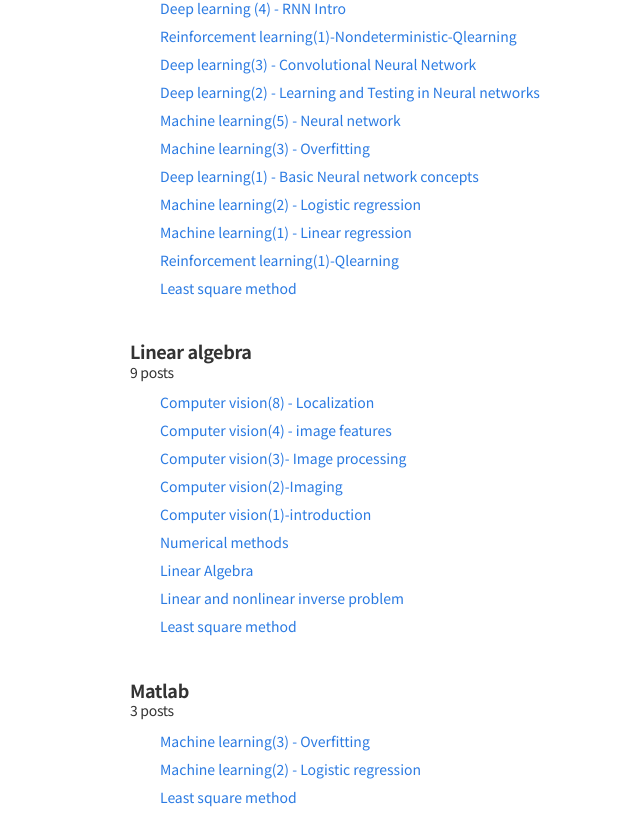
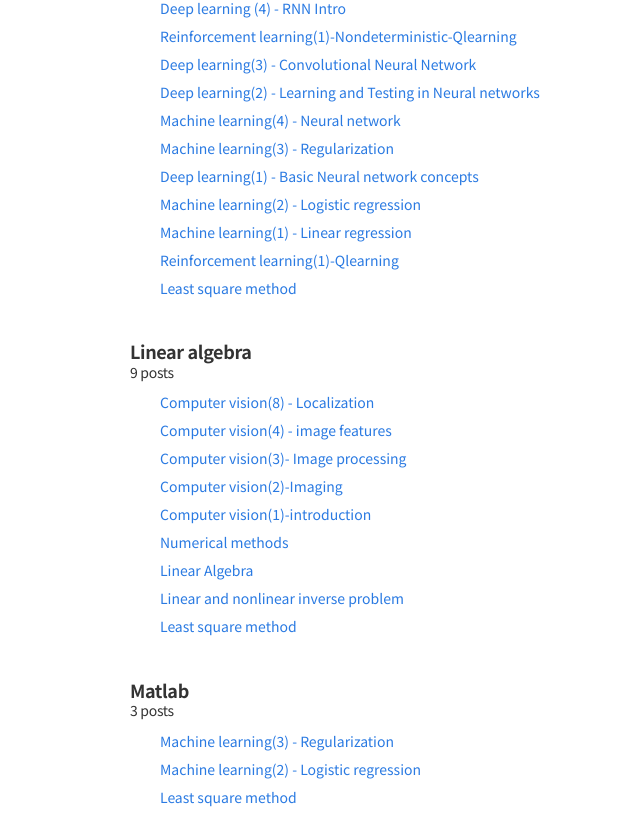
Before and after one commit to Shephexd/shephexd.github.io, a Jekyll site: the page built from page/tags.html, in a window 1280 px wide and 1400 px high, scrolled down 2483 px. Shown: the part 150-990 px from the top of the window, without its empty margins (0-640 px from the left). Built offline with Jekyll 4.4.1, drawn with Linux system fonts in a browser that asks for light colours; nearby versions of some CDN libraries; some web fonts are replaced; some of the changed text lies outside the part shown.

Commit message:
FIX title name and clean up ml post

```diff
--- a/_posts/ML/2017-03-11-Machine_learning(3)-Overfitting.md
+++ b/_posts/ML/2017-03-11-Machine_learning(3)-Overfitting.md
@@ -1,6 +1,6 @@
 ---
 layout: post
-title: Machine learning(3) - Overfitting
+title: Machine learning(3) - Regularization
 published: True
 categories:
 - Machine learning
--- a/_posts/ML/2017-04-14-Machine_learning(5)-Neural_netowrks.md
+++ b/_posts/ML/2017-04-14-Machine_learning(5)-Neural_netowrks.md
@@ -1,5 +1,5 @@
 ---
-title: Machine learning(5) - Neural network
+title: Machine learning(4) - Neural network
 layout: post
 categories:
 - Machine learning
```
Also changed, not shown: _posts/ML/2017-04-11-Machine_learning(4)-Parameter_fitting.md (deleted, +0 -38 lines).
